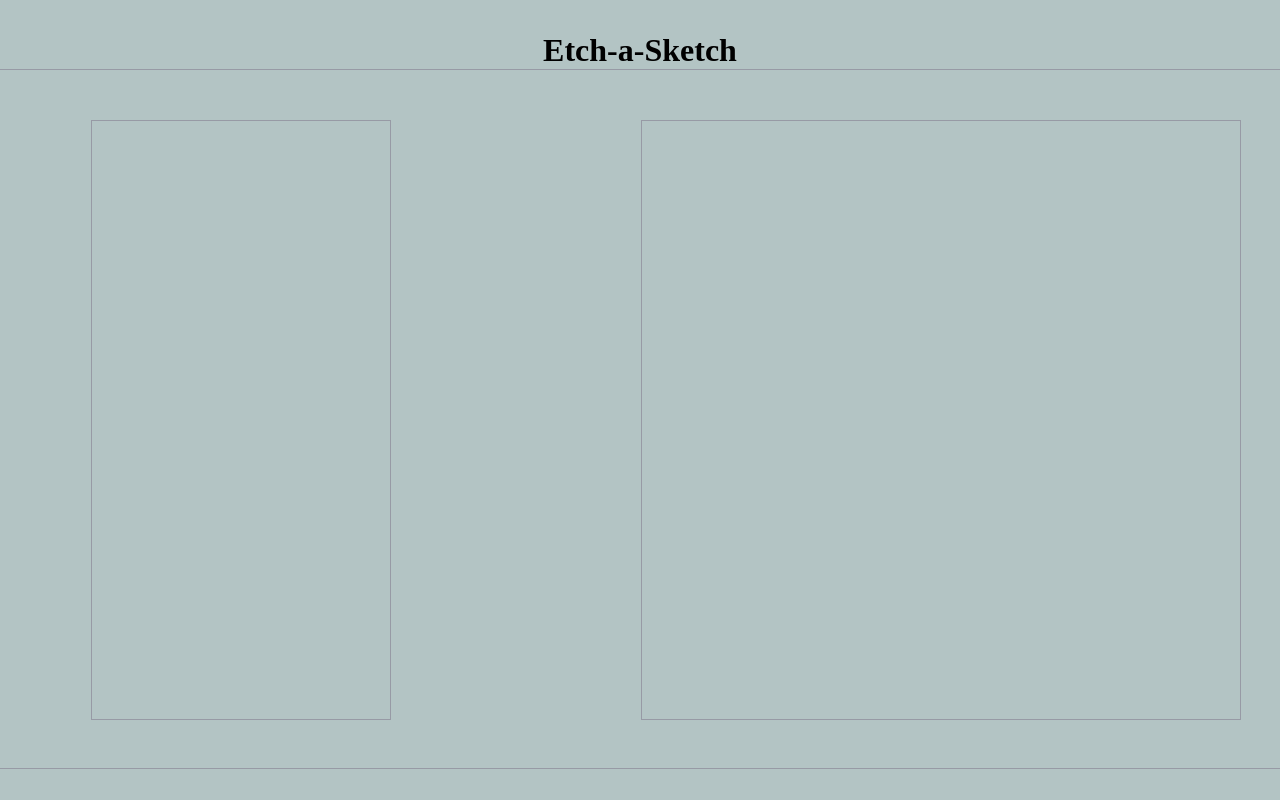
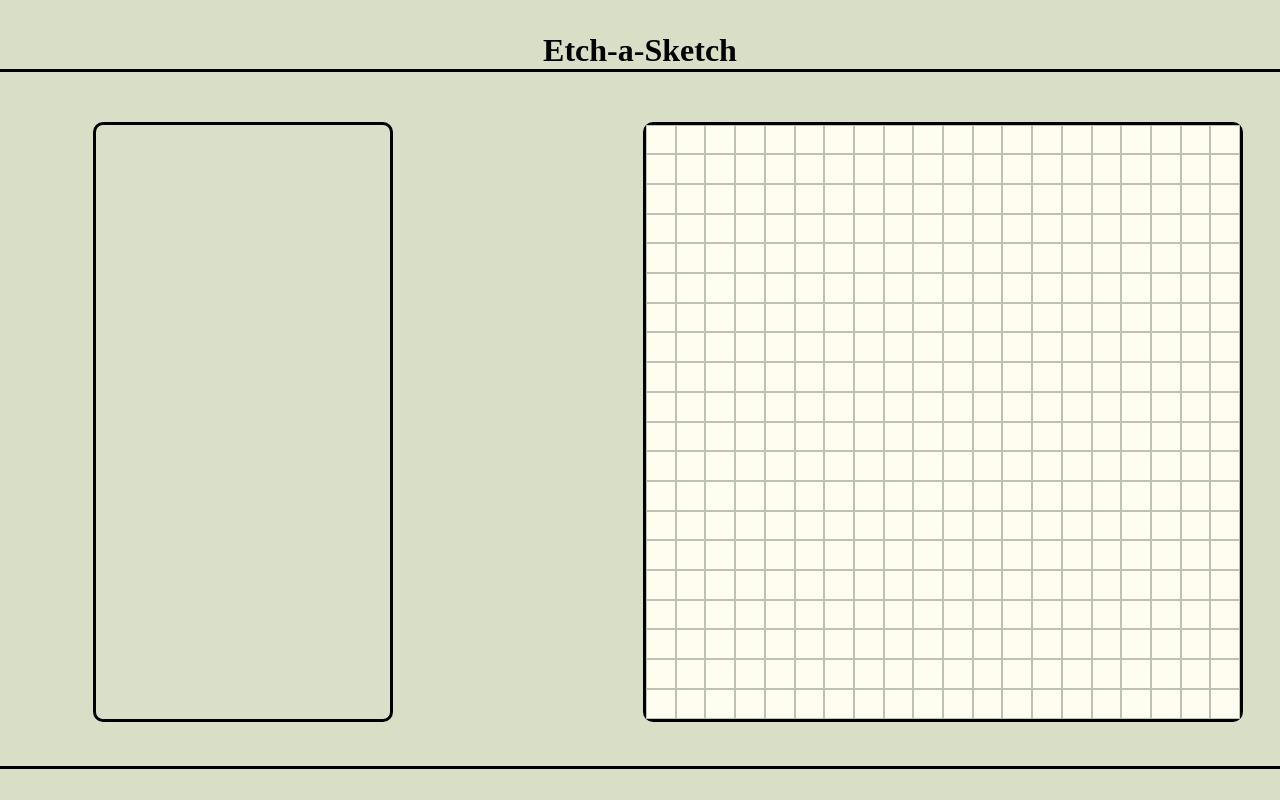
Before and after one commit to matheusyuji/front-end, a plain HTML site: page etch-a-sketch/index.html in a window 1280 px wide. Drawn offline with Linux system fonts and the light colour scheme.

Commit message:
[add]: added the grid script and changed the style

```diff
--- a/etch-a-sketch/script.js
+++ b/etch-a-sketch/script.js
@@ -0,0 +1,18 @@
+function mouseOver (event) {
+  event.target.style.backgroundColor = "black";
+}
+
+function createGrid(size) {
+  const grid = document.querySelector(".grid");
+  grid.style.gridTemplateColumns = `repeat(${size}, 1fr)`;
+  grid.style.gridTemplateRows = `repeat(${size}, 1fr)`;
+
+  for(let i = 0; i < size * size; i++) {
+    const square = document.createElement("div");
+    square.classList.add("square");
+    square.addEventListener("mouseover", mouseOver);
+    grid.appendChild(square);
+  }
+}
+
+createGrid(20);
--- a/etch-a-sketch/style.css
+++ b/etch-a-sketch/style.css
@@ -11,25 +11,27 @@
   flex-direction: column;
   justify-content: center;
   align-items:  center;
-  background-color: rgb(179, 196, 196);
+  background-color: #D9DFC6;
 }
 
 .container-main {
   display: flex;
   width: 1300px;
   height: 700px;
-  border: 1px solid rgb(151, 154, 165);
-  border-radius: 8px;
+  border: 3px solid rgb(0, 0, 0);
+  border-radius: 10px;
 }
 
 .sidebar {
   display: flex;
   flex-direction: column;
-  border: 1px solid rgb(151, 154, 165);
+  border: 3px solid rgb(0, 0, 0);
+  border-radius: 10px;
   width: 300px;
   margin-top: 50px;
   margin-left: 100px;
   height: 600px;
+  background-color: #dadfca;
 }
 
 .grid {
@@ -38,5 +40,11 @@
   height: 600px;
   margin-top: 50px;
   margin-left: 250px;
-  border: 1px solid rgb(151, 154, 165);
+  border: 3px solid rgb(0, 0, 0);
+  border-radius: 10px;
 }
+
+.square {
+  border: 1px solid #bcc2b5;
+  background-color: #FFFDF0;
+}
```
